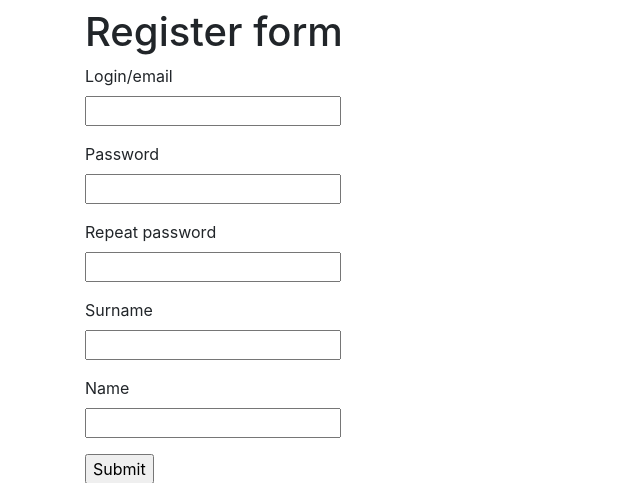
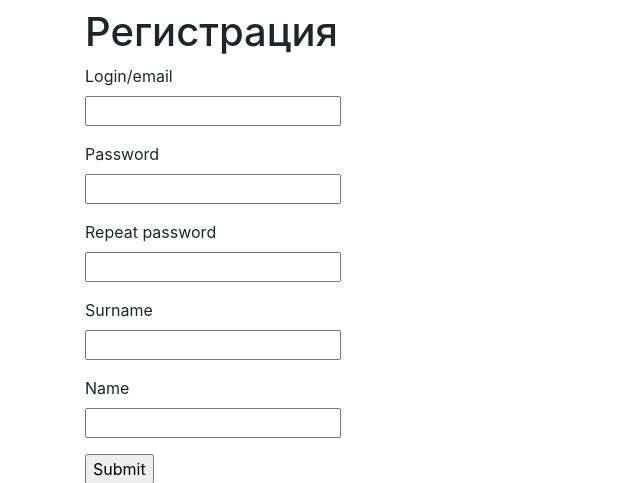
Before and after one commit to Ma1ozem0v/website_on_Python, a Flask app: page /register in a window 1280 px wide. Shown: the part 174-657 px from the top of the page, without its empty margins (0-640 px from the left). Run offline with Flask 2, Linux system fonts and the light colour scheme; some libraries are stand-ins or nearby versions.

```diff
--- a/templates/register.html
+++ b/templates/register.html
@@ -1,7 +1,7 @@
 {% extends "base.html" %}
 
 {% block content %}
-     <h1> Register form </h1>
+     <h1> Регистрация </h1>
       {% if message %}
             <div class="alert alert-warning" role="alert">
               {{ message }}
```
